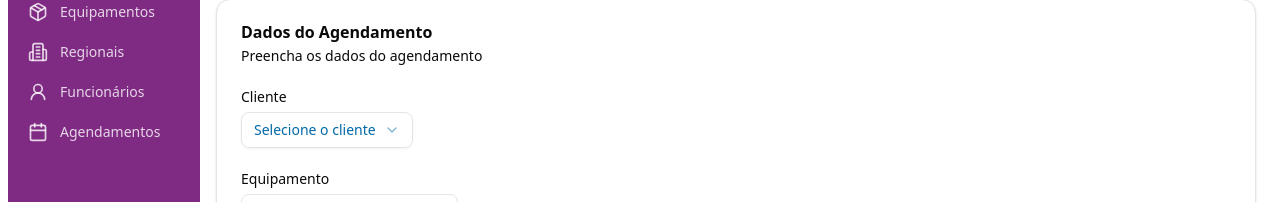
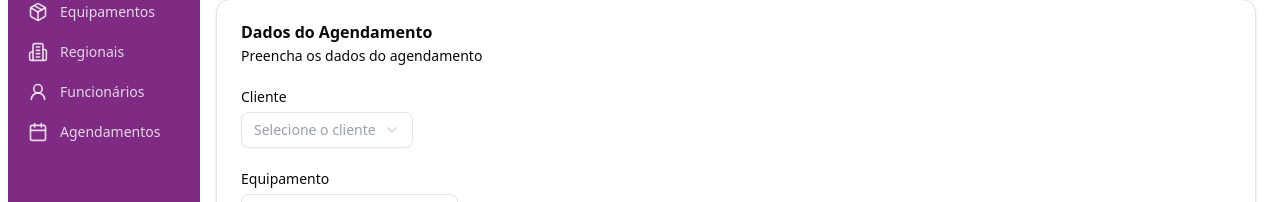
Before and after one commit to locbeauty/locbeauty-front, a Next.js app: page /bookings/create in a window 1280 px wide. Shown: the part 174-376 px from the top of the page. Built offline with nearby package versions, Linux system fonts and the light colour scheme.

Commit message:
hotfix: placeholder color variable

```diff
--- a/src/app/globals.css
+++ b/src/app/globals.css
@@ -44,7 +44,6 @@
 
   --color-locbeauty: oklch(51.95% 0.225 327.02);
   --color-placeholder: oklch(70.7% 0.022 261.325);
-  --color-placeholder: oklch(50% 0.134 242.749);
 
   /* bg-yellow-100, bg-yellow-300, bg-yellow-800 */
   --color-4h-duration-background: oklch(97.3% 0.071 103.193);
```
